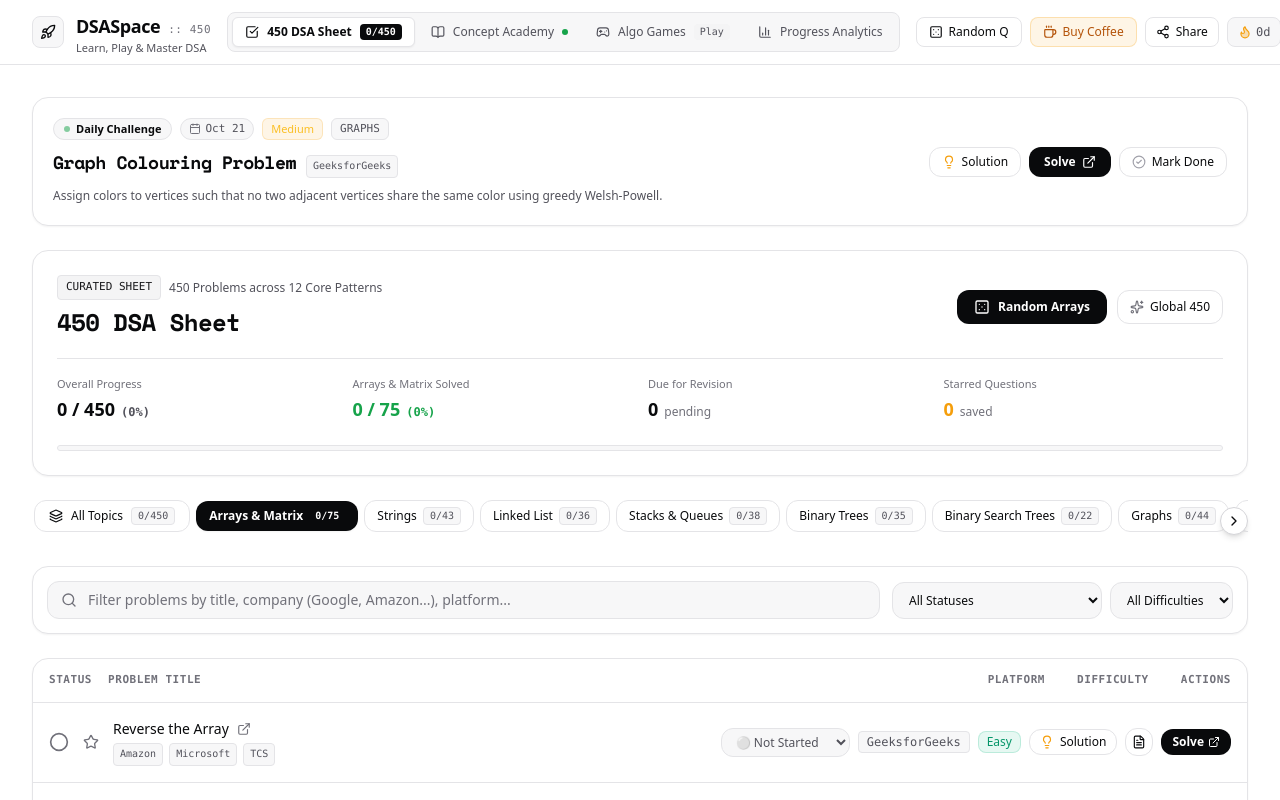
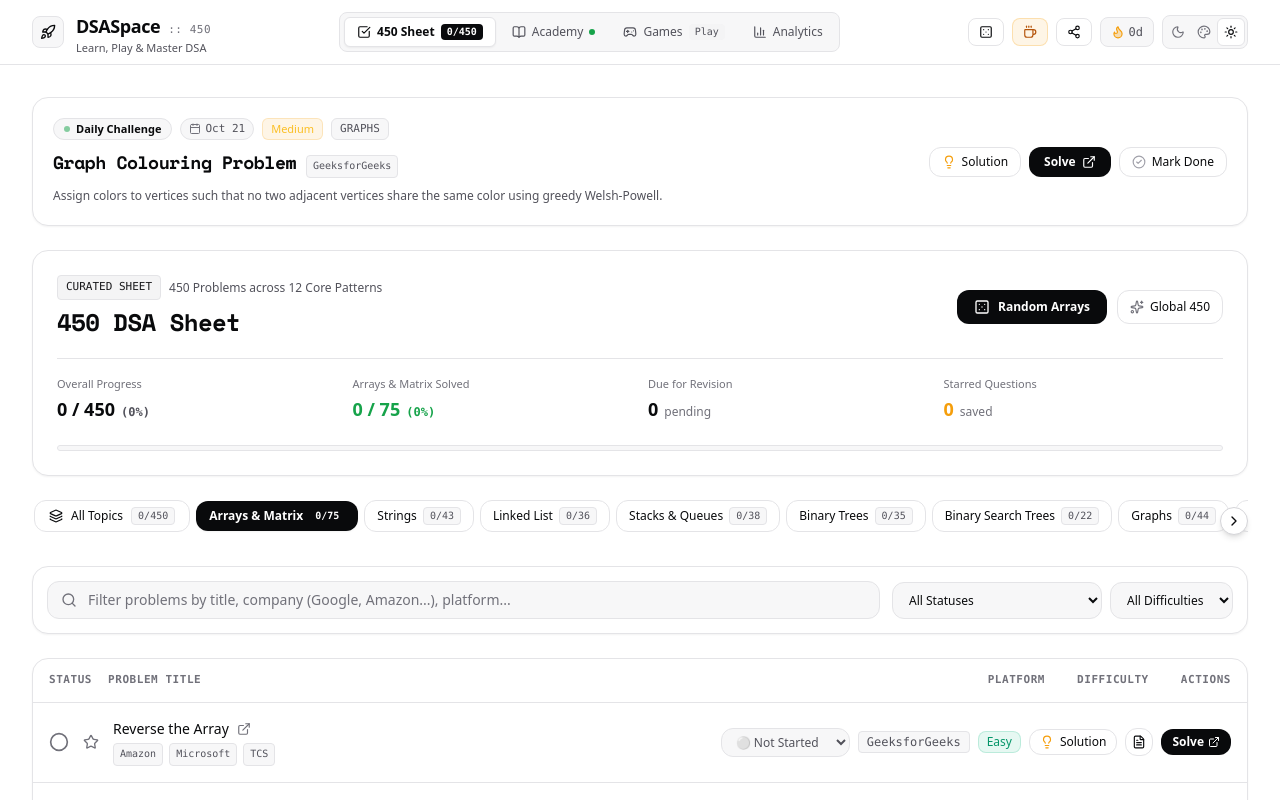
Before and after one commit to RayAashish/creativity-with-ai, a React (Vite) app in the folder dsa_learning_app/: page / in a window 1280 px wide. Shown: the top 800 px of the page. Built offline with nearby package versions, Linux system fonts and the light colour scheme; a web font is replaced by a local one.

Commit message:
fix(navbar): prevent clipping on medium/tablet viewports, clean icon buttons and seamless 2-row navigation below 1280px

```diff
--- a/dsa_learning_app/src/components/common/Navbar.tsx
+++ b/dsa_learning_app/src/components/common/Navbar.tsx
@@ -111,8 +111,8 @@
             </div>
           </div>
 
-          {/* Navigation Links (Desktop) */}
-          <nav className="hidden lg:flex items-center gap-1 bg-[var(--bg-subtle)] p-1 rounded-lg border border-[var(--border-subtle)] flex-shrink-0">
+          {/* Navigation Links (Desktop - only when wide screen has plenty of room) */}
+          <nav className="hidden xl:flex items-center gap-1 bg-[var(--bg-subtle)] p-1 rounded-lg border border-[var(--border-subtle)] flex-shrink-0">
             {navItems.map((item) => {
               const Icon = item.icon;
               const isActive = activeTab === item.id;
@@ -122,17 +122,14 @@
                   key={item.id}
                   type="button"
                   onClick={() => onSelectTab(item.id)}
-                  className={`flex items-center gap-2 px-3 py-1.5 rounded-md text-xs font-medium transition-all whitespace-nowrap ${
+                  className={`flex items-center gap-1.5 px-3 py-1.5 rounded-md text-xs font-medium transition-all whitespace-nowrap ${
                     isActive
                       ? 'bg-[var(--bg-card)] text-[var(--text-primary)] shadow-sm border border-[var(--border-subtle)] font-semibold'
                       : 'text-[var(--text-secondary)] hover:text-[var(--text-primary)] hover:bg-[var(--bg-card-hover)]'
                   }`}
                 >
                   <Icon className="w-3.5 h-3.5 flex-shrink-0" />
-                  <span>
-                    <span className="hidden xl:inline">{item.fullLabel}</span>
-                    <span className="xl:hidden">{item.label}</span>
-                  </span>
+                  <span>{item.label}</span>
                   {item.badge && (
                     <span className={`text-[10px] px-1.5 py-0.2 rounded font-mono ${
                       isActive
@@ -156,11 +153,11 @@
             <button
               type="button"
               onClick={onQuickRoulette}
-              className="btn-outline flex items-center gap-1.5 px-2.5 sm:px-3 py-1.5 rounded-lg text-xs"
+              className="btn-outline flex items-center gap-1.5 px-2.5 py-1.5 rounded-lg text-xs"
               title="Roll a random question right now"
             >
               <Dice5 className="w-3.5 h-3.5" />
-              <span className="hidden md:inline">Random Q</span>
+              <span className="hidden 2xl:inline">Random Q</span>
             </button>
 
             {/* Buy Me a Coffee Button */}
@@ -168,11 +165,11 @@
               <button
                 type="button"
                 onClick={onOpenBuyCoffee}
-                className="flex items-center gap-1.5 px-2.5 sm:px-3 py-1.5 bg-amber-500/10 hover:bg-amber-500/15 text-amber-700 dark:text-amber-400 border border-amber-500/25 rounded-lg text-xs font-medium transition"
+                className="flex items-center gap-1.5 px-2.5 py-1.5 bg-amber-500/10 hover:bg-amber-500/15 text-amber-700 dark:text-amber-400 border border-amber-500/25 rounded-lg text-xs font-medium transition"
                 title="Support DSASpace with a Coffee"
               >
                 <Coffee className="w-3.5 h-3.5" />
-                <span className="hidden lg:inline">Buy Coffee</span>
+                <span className="hidden 2xl:inline">Buy Coffee</span>
               </button>
             )}
 
@@ -186,13 +183,10 @@
               {copiedLink ? (
                 <>
                   <Check className="w-3.5 h-3.5 text-[var(--status-green)]" />
-                  <span className="text-[var(--status-green)] text-xs hidden xl:inline font-mono">Copied</span>
+                  <span className="text-[var(--status-green)] text-xs hidden 2xl:inline font-mono">Copied</span>
                 </>
               ) : (
-                <>
-                  <Share2 className="w-3.5 h-3.5" />
-                  <span className="hidden xl:inline text-xs">Share</span>
-                </>
+                <Share2 className="w-3.5 h-3.5" />
               )}
             </button>
 
@@ -202,48 +196,48 @@
               <span>{streak}d</span>
             </div>
 
-            {/* 3-Way Minimalist Theme Segmented Control (Desktop / Tablet) */}
+            {/* 3-Way Minimalist Theme Segmented Control (Always Compact Icons, Never Overflow) */}
             <div className="hidden sm:inline-flex items-center p-0.5 rounded-lg border border-[var(--border-subtle)] bg-[var(--bg-subtle)] text-xs font-mono">
               <button
                 type="button"
                 onClick={() => onSetTheme ? onSetTheme('dark') : onToggleTheme?.()}
-                className={`px-2 py-1 rounded-md transition flex items-center gap-1 ${
+                className={`p-1.5 rounded-md transition flex items-center justify-center ${
                   theme === 'dark'
                     ? 'bg-[var(--bg-card)] text-[var(--text-primary)] shadow-xs font-bold border border-[var(--border-subtle)]'
                     : 'text-[var(--text-muted)] hover:text-[var(--text-primary)]'
                 }`}
                 title="Obsidian Dark Theme"
+                aria-label="Obsidian Dark Theme"
               >
-                <Moon className="w-3 h-3" />
-                <span className="hidden xl:inline text-[10px]">Dark</span>
+                <Moon className="w-3.5 h-3.5" />
               </button>
 
               <button
                 type="button"
                 onClick={() => onSetTheme ? onSetTheme('beige') : onToggleTheme?.()}
-                className={`px-2 py-1 rounded-md transition flex items-center gap-1 ${
+                className={`p-1.5 rounded-md transition flex items-center justify-center ${
                   theme === 'beige'
                     ? 'bg-[var(--bg-card)] text-[var(--text-primary)] shadow-xs font-bold border border-[var(--border-subtle)]'
                     : 'text-[var(--text-muted)] hover:text-[var(--text-primary)]'
                 }`}
                 title="Warm Beige / Editorial Paper Theme"
+                aria-label="Warm Beige / Editorial Paper Theme"
               >
-                <Palette className="w-3 h-3" />
-                <span className="hidden xl:inline text-[10px]">Beige</span>
+                <Palette className="w-3.5 h-3.5" />
               </button>
 
               <button
                 type="button"
                 onClick={() => onSetTheme ? onSetTheme('light') : onToggleTheme?.()}
-                className={`px-2 py-1 rounded-md transition flex items-center gap-1 ${
+                className={`p-1.5 rounded-md transition flex items-center justify-center ${
                   theme === 'light'
                     ? 'bg-[var(--bg-card)] text-[var(--text-primary)] shadow-xs font-bold border border-[var(--border-subtle)]'
                     : 'text-[var(--text-muted)] hover:text-[var(--text-primary)]'
                 }`}
                 title="Swiss Paper Light Theme"
+                aria-label="Swiss Paper Light Theme"
               >
-                <Sun className="w-3 h-3" />
-                <span className="hidden xl:inline text-[10px]">Light</span>
+                <Sun className="w-3.5 h-3.5" />
               </button>
             </div>
 
@@ -265,8 +259,8 @@
           </div>
         </div>
 
-        {/* Mobile Navigation Bar */}
-        <div className="flex lg:hidden items-center justify-around py-2 border-t border-[var(--border-subtle)]">
+        {/* Secondary Navigation Row (For Tablets and Medium Laptops < 1280px) */}
+        <div className="flex xl:hidden items-center justify-around py-2 border-t border-[var(--border-subtle)]">
           {navItems.map((item) => {
             const Icon = item.icon;
             const isActive = activeTab === item.id;
@@ -276,12 +270,26 @@
                 key={item.id}
                 type="button"
                 onClick={() => onSelectTab(item.id)}
-                className={`flex flex-col items-center gap-1 py-1 px-3 rounded-lg text-[10px] font-medium transition ${
-                  isActive ? 'text-[var(--text-primary)] font-bold' : 'text-[var(--text-muted)] hover:text-[var(--text-secondary)]'
+                className={`flex items-center sm:gap-2 gap-1 py-1 px-2.5 sm:px-4 rounded-lg text-xs font-medium transition ${
+                  isActive
+                    ? 'bg-[var(--bg-subtle)] text-[var(--text-primary)] font-bold border border-[var(--border-subtle)]'
+                    : 'text-[var(--text-muted)] hover:text-[var(--text-secondary)]'
                 }`}
               >
                 <Icon className="w-4 h-4" />
-                <span>{item.label}</span>
+                <span className="text-[11px] sm:text-xs">{item.label}</span>
+                {item.badge && (
+                  <span className={`text-[10px] px-1.5 py-0.2 rounded font-mono hidden sm:inline ${
+                    isActive
+                      ? 'bg-[var(--text-primary)] text-[var(--text-inverse)]'
+                      : 'bg-[var(--badge-bg)] text-[var(--text-secondary)]'
+                  }`}>
+                    {item.badge}
+                  </span>
+                )}
+                {item.highlight && !isActive && (
+                  <span className="w-1.5 h-1.5 rounded-full bg-[var(--status-green)]" />
+                )}
               </button>
             );
           })}
```
